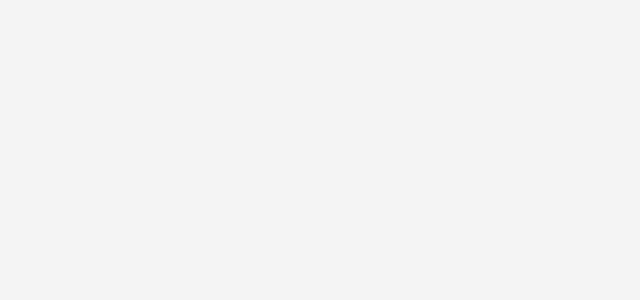
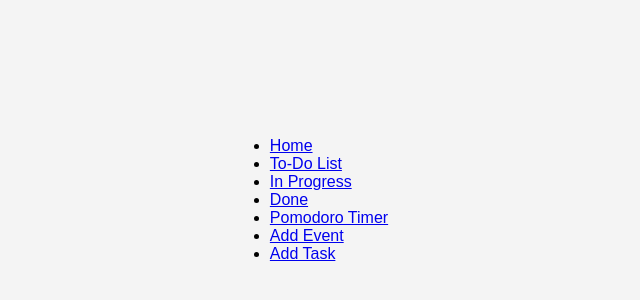
Before and after one commit to agiledev-students-spring2025/4-final-flipped2, a React (Create React App) app in the folder front-end/: page /sidebar in a window 1280 px wide. Before the commit this address had no page. Shown: the part 200-500 px from the top of the page, without its empty margins (331-971 px from the left). Built offline with nearby package versions, Linux system fonts and the light colour scheme.

Commit message:
sidebar added

```diff
--- a/front-end/src/App.js
+++ b/front-end/src/App.js
@@ -7,7 +7,9 @@
 import PomodoroTimer from "./components/PomodoroTimer"; // Import PomodoroTimer
 import AddTaskPopup from "./AddTaskPopup";
 import AddEventPopup from "./AddEventPopup";
+import Sidebar from "./components/Sidebar"; // Import Sidebar
 import "./App.css";
+
 
 function App() {
   return (
@@ -22,7 +24,8 @@
       */}
         <Routes>
           <Route path="/" element={<SimpleCalendar />} />
-          <Route path="/pomodoro" element={<PomodoroTimer />} /> {/* Add this route */}
+          <Route path="/sidebar" element={<Sidebar />} />
+          <Route path="/pomodoro" element={<PomodoroTimer />} />
 
           <Route path="/todo" element={<ToDo />} />
           <Route path="/inprogress" element={<InProgress />} />
--- /dev/null
+++ b/front-end/src/components/Sidebar.js
@@ -0,0 +1,20 @@
+import React from "react";
+import { Link } from "react-router-dom";
+
+const Sidebar = () => {
+  return (
+    <div className="sidebar">
+      <ul>
+        <li><Link to="/">Home</Link></li>
+        <li><Link to="/todo">To-Do List</Link></li>
+        <li><Link to="/inprogress">In Progress</Link></li>
+        <li><Link to="/done">Done</Link></li>
+        <li><Link to="/pomodoro">Pomodoro Timer</Link></li>
+        <li><Link to="/addevent">Add Event</Link></li>
+        <li><Link to="/addtask">Add Task</Link></li>
+      </ul>
+    </div>
+  );
+};
+
+export default Sidebar;
```
